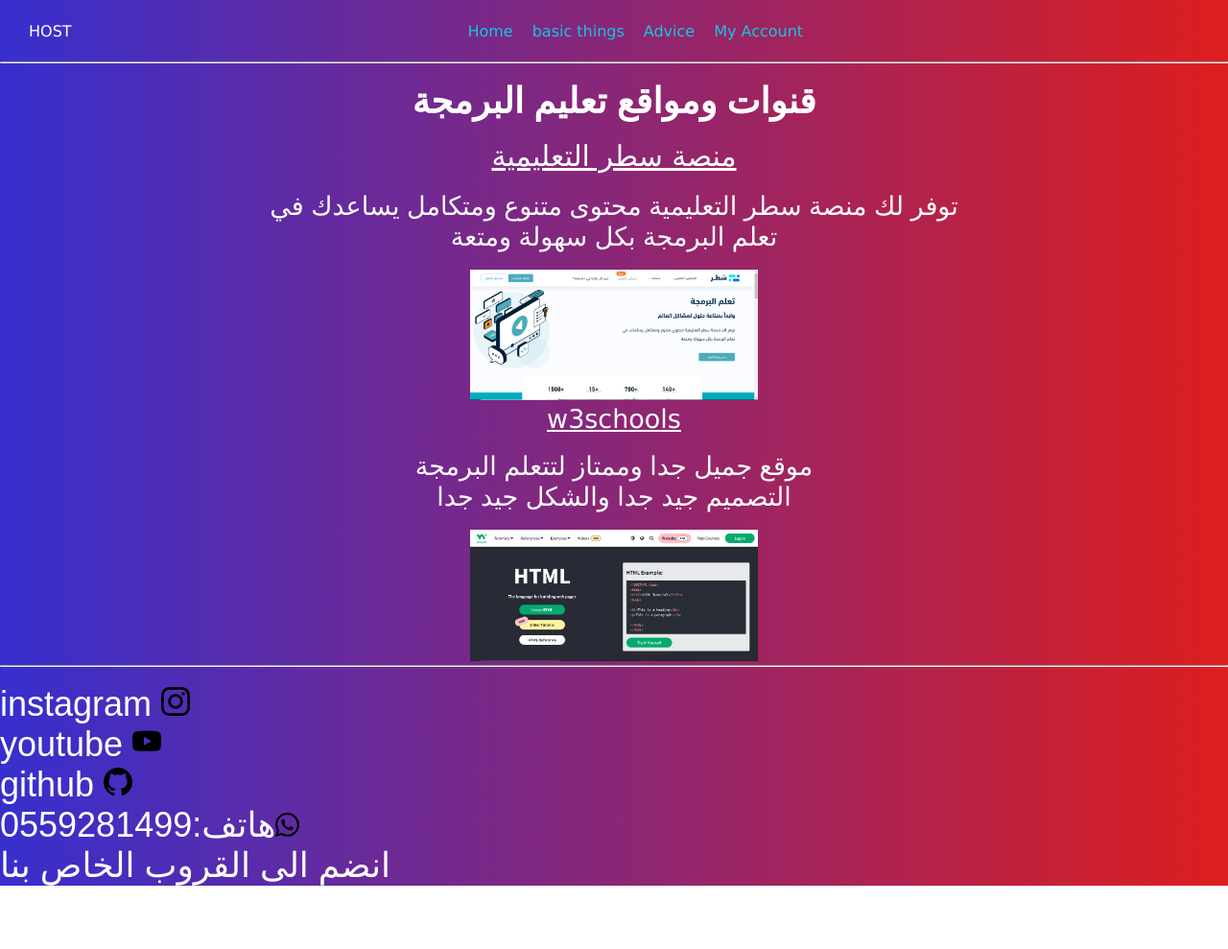
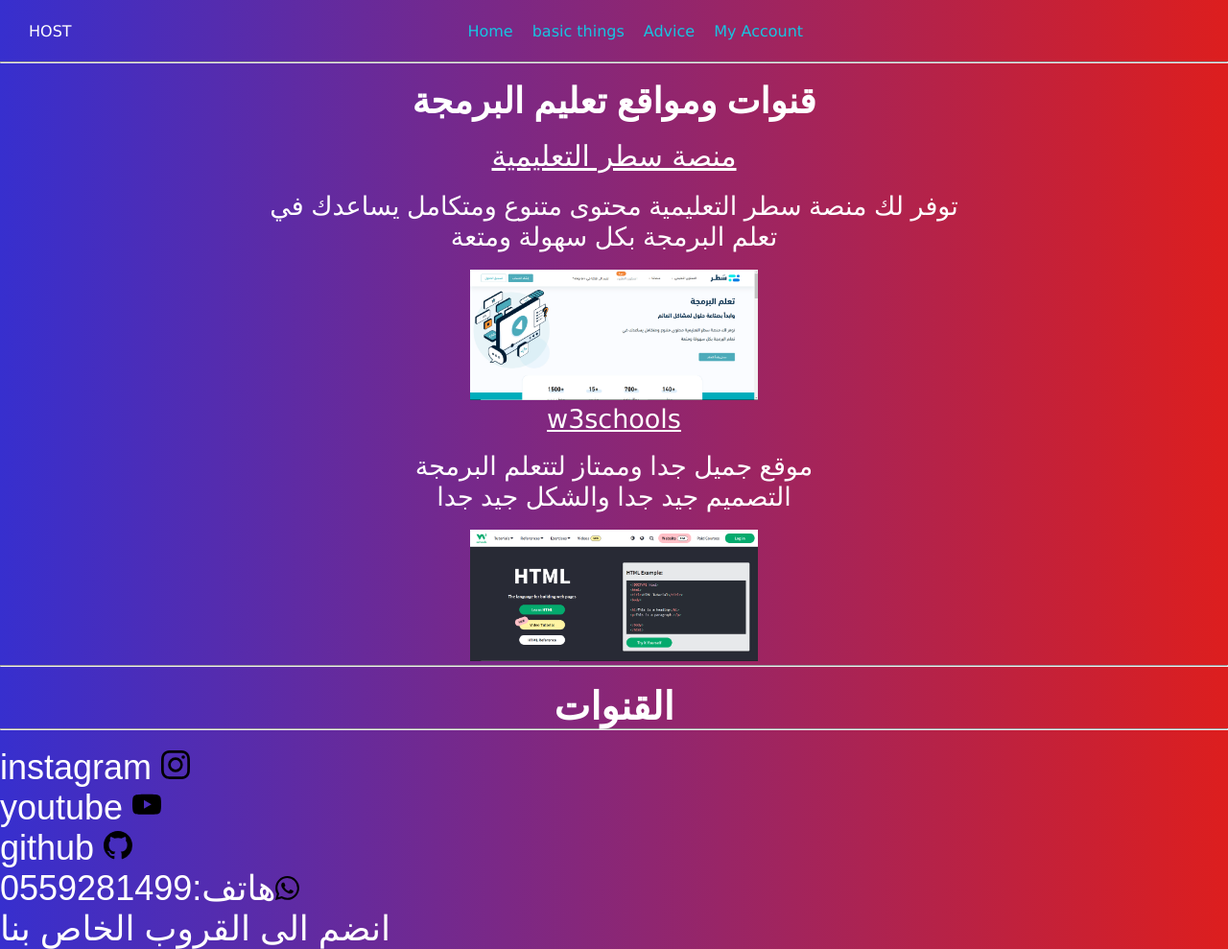
Before and after one commit to andmeen/andmeen.github.io, a plain HTML site: page links.html in a window 1280 px wide. Shown: the whole page at 96% size. Before the commit the page ends 923 px from the top, so only its background shows below. Drawn offline with Linux system fonts and the light colour scheme.

Commit message:
edit new

```diff
--- a/css/links.css
+++ b/css/links.css
@@ -110,3 +110,9 @@ body{
    font-size: 27px;
    text-align: center;
 }
+
+.channels{
+  font-size: 40px;
+  font-family: sans-serif;
+  color: white;
+}
--- a/links.html
+++ b/links.html
@@ -44,14 +44,15 @@
      <center><a class="w3-web" href="https://www.w3schools.com/" target="_blank">w3schools</a></center><br>
      <p class="str1">موقع جميل جدا وممتاز لتتعلم البرمجة</p>
      <p class="str1">التصميم جيد جدا والشكل جيد جدا</p><br>
-     <center><img width="300px" src="img/Screenshot_2.png"></center>
+     <center><img width="300px" src="img/Screenshot_2.png"></center><hr><br>
+     <center><h2 class="channels">القنوات</h2></center>
 
 <hr><br>
-   <a class="My-sol" style="color:  white;" href="https://www.instagram.com/andmeen121/">instagram <img width="30ch" src="img/instagram.svg"></a><br>
-   <a class="My-sol" style="color: white;" href="https://www.youtube.com/channel/UCoVvM9ZVDRNKrQi6a_EH8Pg">youtube <img width="30ch" src="img/youtube.svg"></a><br>
-   <a class="My-sol" style="color: white;" href="https://github.com/andmeen">github <img width="30ch" src="img/github.svg"></a><br>
-   <a class="My-sol" href="https://api.whatsapp.com/send?phone=966559281499">هاتف:0559281499</a><img width="25ch" src="img/whatsapp.svg"></p>
-   <a class="My-sol" href="https://t.me/joinchat/Ye9WuwEfW2A1Nzk0">انضم الى القروب الخاص بنا</a>
+   <a class="My-sol" style="color:  white;" href="https://www.instagram.com/andmeen121/" target="_blank">instagram <img width="30ch" src="img/instagram.svg"></a><br>
+   <a class="My-sol" style="color: white;" href="https://www.youtube.com/channel/UCoVvM9ZVDRNKrQi6a_EH8Pg" target="_blank">youtube <img width="30ch" src="img/youtube.svg"></a><br>
+   <a class="My-sol" style="color: white;" href="https://github.com/andmeen" target="_blank">github <img width="30ch" src="img/github.svg"></a><br>
+   <a class="My-sol" href="https://api.whatsapp.com/send?phone=966559281499" target="_blank">هاتف:0559281499</a><img width="25ch" src="img/whatsapp.svg"></p>
+   <a class="My-sol" href="https://t.me/joinchat/Ye9WuwEfW2A1Nzk0" target="_blank">انضم الى القروب الخاص بنا</a>
 
 
 <script src="js/links.js"></script>
```
